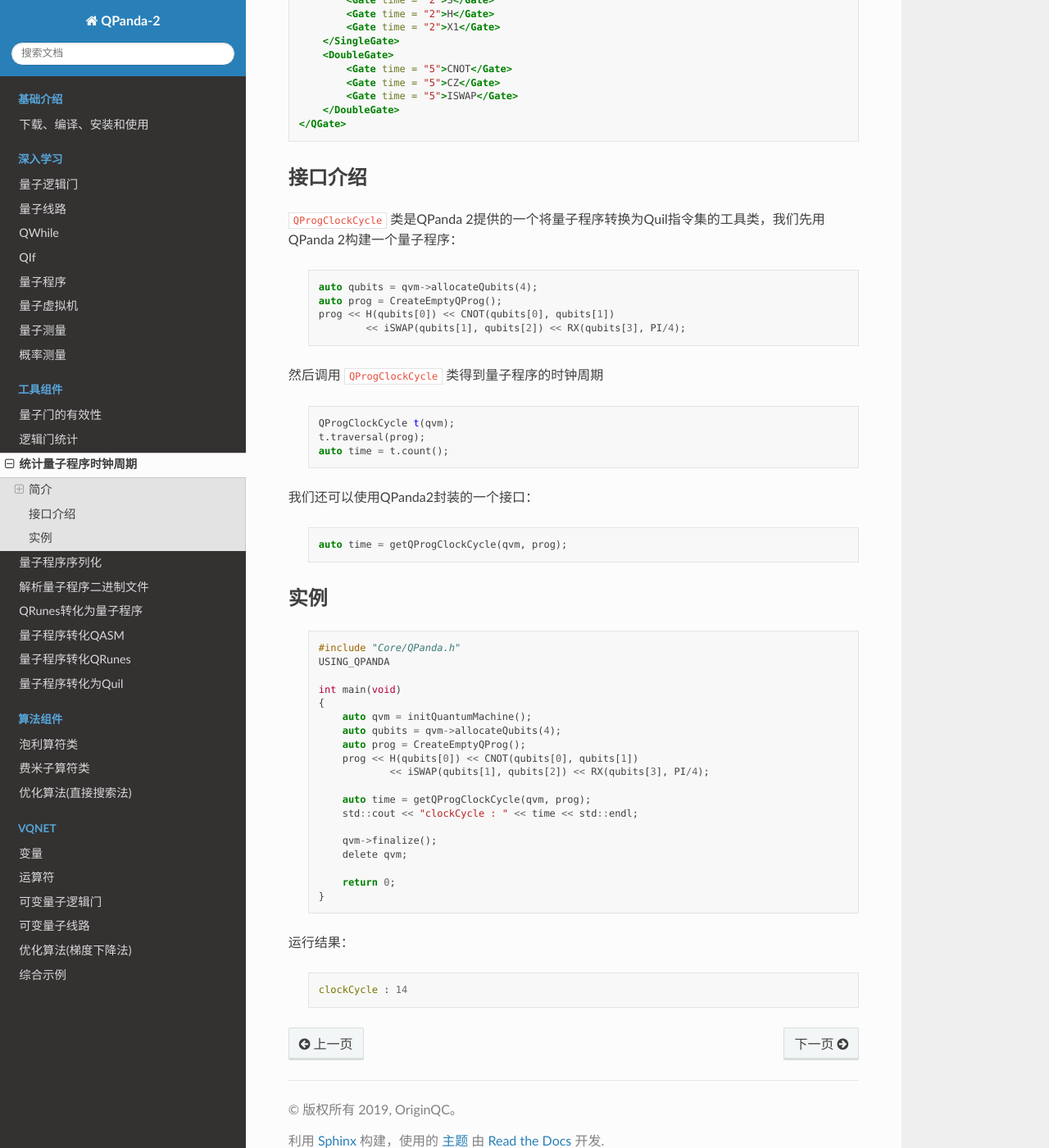
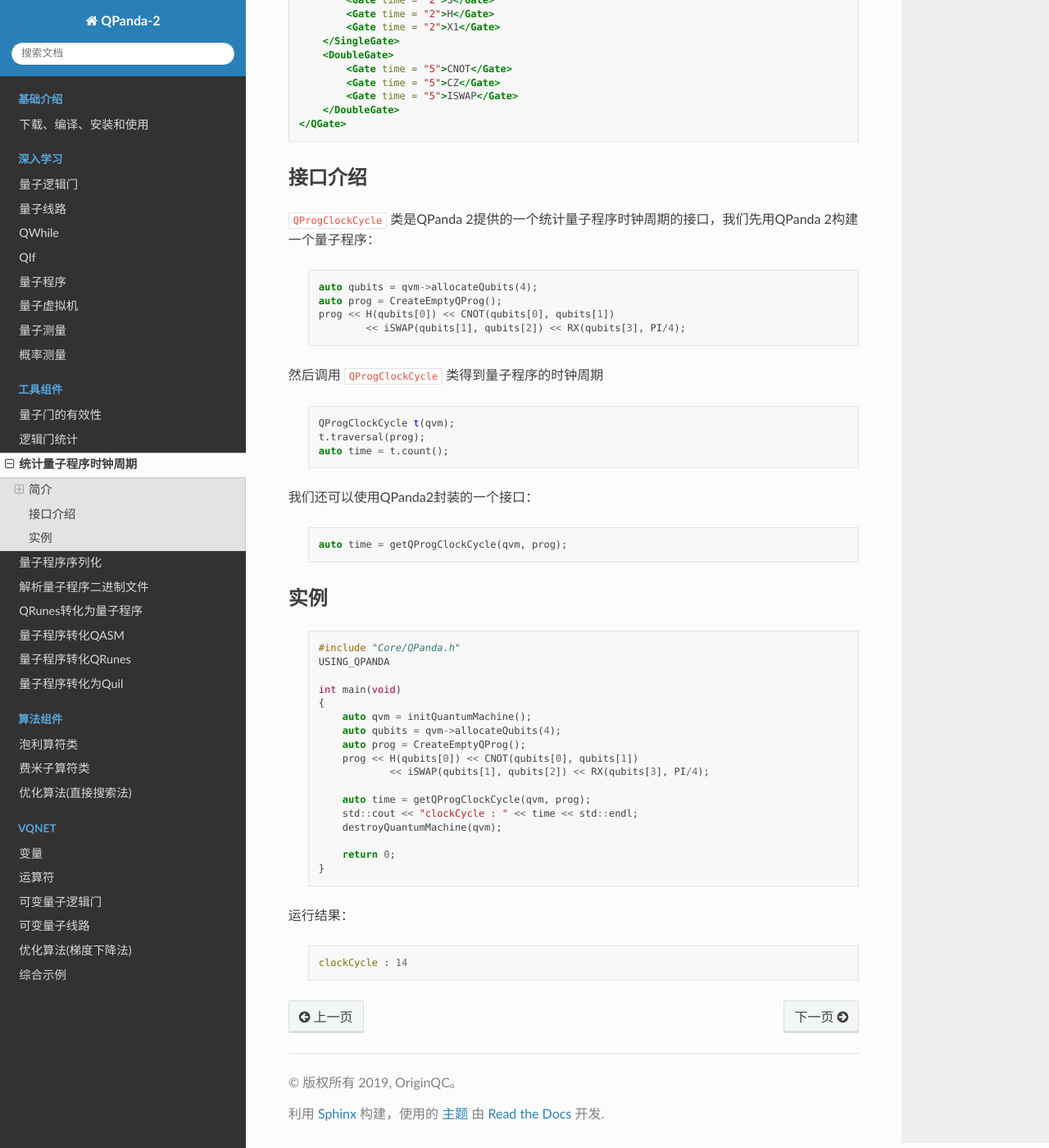
Before and after one commit to liye0005/QPanda-Toturial, a Sphinx documentation site: the page built from source/QProgClockCycle.rst, in a window 1280 px wide and 1400 px high, scrolled down 482 px. Shown: the whole window at 82% size. Built offline with Sphinx 7.4.7 and the Read the Docs theme 2.0.0, drawn with Linux system fonts in a browser that asks for light colours; pages that are not in the unit, such as notebooks, are missing from menus.

Commit message:
更新量子程序时钟周期文档

```diff
--- a/source/QProgClockCycle.rst
+++ b/source/QProgClockCycle.rst
@@ -33,7 +33,7 @@
 接口介绍
 --------------
 
-``QProgClockCycle`` 类是QPanda 2提供的一个将量子程序转换为Quil指令集的工具类，我们先用QPanda 2构建一个量子程序：
+``QProgClockCycle`` 类是QPanda 2提供的一个统计量子程序时钟周期的接口，我们先用QPanda 2构建一个量子程序：
 
     .. code-block:: c
 
@@ -74,9 +74,7 @@
 
             auto time = getQProgClockCycle(qvm, prog);
             std::cout << "clockCycle : " << time << std::endl;
-
-            qvm->finalize();
-            delete qvm;
+            destroyQuantumMachine(qvm);
 
             return 0;
         }
```
